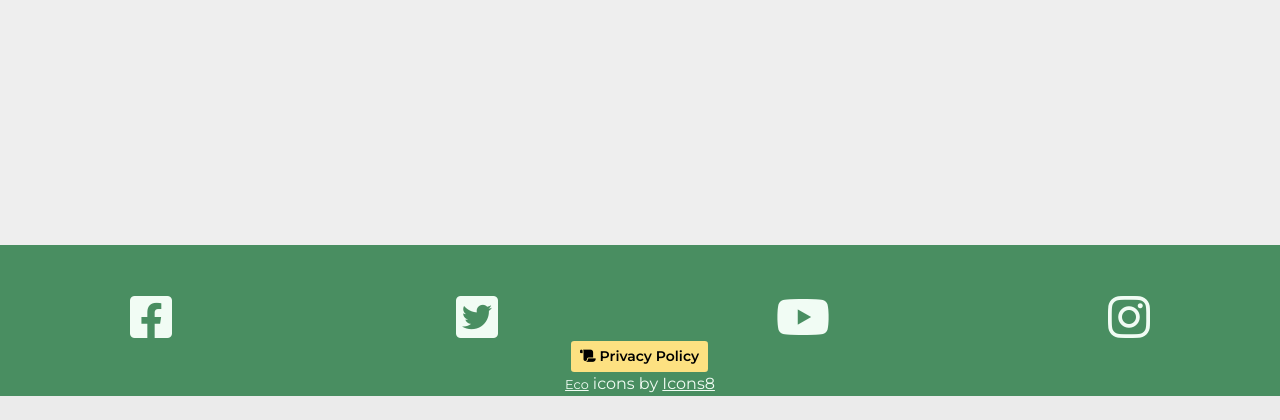
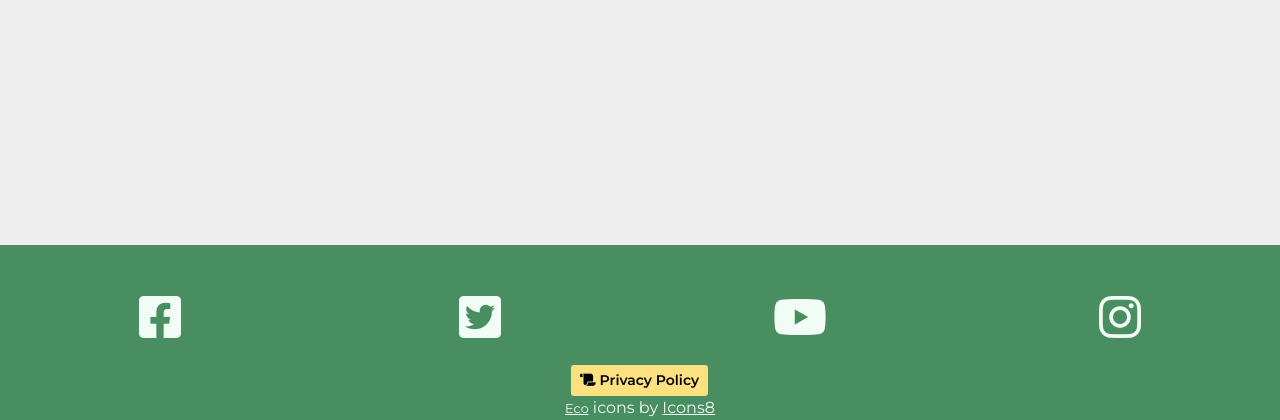
Before and after one commit to JoelMichaelRutter/team-1-apr-hackathon-earth-day, a Django app: page /add_reuse/ in a window 1280 px wide. Shown: the part 1501-1921 px from the top of the page. Before the commit the page ends 1897 px from the top, so only its background shows below. Run offline with Django 3.2, Linux system fonts and the light colour scheme; the visitor is signed in with stand-in values (Sample User, id 1); data that the repository does not hold is empty; some libraries are stand-ins or nearby versions; some web fonts are replaced.

Commit message:
fixed styling for contributions page, profile pageand base template guttering issues

```diff
--- a/contributions/templates/contributions/contributions.html
+++ b/contributions/templates/contributions/contributions.html
@@ -98,8 +98,9 @@
 {% else %}
 <div class="container mt-4">
     <div class="row justify-content-md-center">
-        <div class="col">
-            <p class="card-text p-3"><a class="nav-link profile-contribute-link hvr-sweep-to-right" href="{% url 'account_signup' %}"><i
+        <div class="col text-center">
+            <p class="card-text mont-font-bold p-3">
+                <a class="nav-link main-green-bg contrast-font fs-3 rounded-1 btn btn-large hvr-grow-shadow" href="{% url 'account_signup' %}"><i
                 class="fa-solid fa-leaf"></i> Sign Up To Contribute</a></p>
             </div>
         </div>
@@ -157,49 +158,6 @@
             {% endfor %}
         </div>
     </div>
-    <!-- <div class="col-12 col-lg-4 d-flex justify-content-center align-items-center remove-padding flex-column">
-        {% for x in recycle_actions %}
-        <div class="card" style="width: 18rem;">
-            <div class="card-body">
-                <h5 class="card-title">EaRRRth Action</h5>
-                <h6 class="card-subtitle mb-2 text-muted">{{ x }} -> {{ x.recycle_action }}</h6>
-                <p class="card-text">{{ x.recycle_description }}</p>
-                <h6 class="card-subtitle mb-2 text-muted">contributed by: {{ x.profile }}</h6>
-                on: {{ x.date }}
-            </div>
-        </div>
-
-        {% endfor %}
-        <h1>Total reuse actions taken so far: {{ reuse_count }}</h1>
-        {% for x in reuse_actions %}
-
-        <div class="card" style="width: 18rem;">
-            <div class="card-body">
-                <h5 class="card-title">EaRRRth Action</h5>
-                <h6 class="card-subtitle mb-2 text-muted">{{ x }} -> {{ x.reuse_action }}</h6>
-                <p class="card-text">{{ x.reuse_description }}</p>
-                <h6 class="card-subtitle mb-2 text-muted">contributed by: {{ x.profile }}</h6>
-                on: {{ x.date }}
-            </div>
-        </div>
-
-        {% endfor %}
-
-        <h1>Total reduce actions taken so far: {{ reduce_count }}</h1>
-        {% for x in reduce_actions %}
-
-        <div class="card" style="width: 18rem;">
-            <div class="card-body">
-                <h5 class="card-title">EaRRRth Action</h5>
-                <h6 class="card-subtitle mb-2 text-muted">{{ x }} -> {{ x.reduce_action }}</h6>
-                <p class="card-text">{{ x.reduce_description }}</p>
-                <h6 class="card-subtitle mb-2 text-muted">contributed by: {{ x.profile }}</h6>
-                on: {{ x.date }}
-            </div>
-        </div>
-
-        {% endfor %}
-    </div> -->
 </div>
 {% endblock %}
 
--- a/profiles/templates/profiles/profile.html
+++ b/profiles/templates/profiles/profile.html
@@ -9,7 +9,7 @@
 {% endblock %}
 
 {% block content %}
-<div class="container g-0 d-flex justify-content-center flex-column pt-5">
+<div class="container main-content g-0 d-flex justify-content-center flex-column pt-5">
     <div class="row g-0">
         <div class="col-3 d-flex align-items-center justify-content-center p-3">
             <img src="https://res.cloudinary.com/earrrth/image/upload/v1650846394/static/images/icons/icons8_reduce.ceb47e39c320.png" class="rounded me-2 end-0" alt="default profile avatar" style="height:12vmin; width:12vmin; border-radius: 50%; border: solid 1px grey;">
--- a/templates/base.html
+++ b/templates/base.html
@@ -134,12 +134,12 @@
       </div>
     </div>
   </div>
-  <div class="container-fluid main-content lower-contrast-bg g-0">
+  <div class="container-fluid lower-contrast-bg g-0">
     {% block content %}
     {%endblock %}
   </div>
   <footer class="mt-auto main-green-bg pt-5">
-    <div class="row my-auto" id="social-network-icons">
+    <div class="row g-0 my-auto" id="social-network-icons">
       <div class="col-3">
         <a href="https://www.facebook.com" target="_blank">
           <i class="fab fa-facebook-square contrast-font"></i>
@@ -162,7 +162,7 @@
       </div>
     </div>
 
-    <div class="row">
+    <div class="row mt-4 g-0">
       <div class="col-6 offset-3 text-center">
         <button type="button" class="btn btn-sm light-cta-button mont-font-bold hvr-grow-shadow"
           data-bs-toggle="modal" data-bs-target="#privacy-policy-modal"><i class="fa-solid fa-scroll"></i>
@@ -170,7 +170,7 @@
         </button>
       </div>
     </div>
-    <div class="row">
+    <div class="row g-0">
       <div class="col text-center mont-font contrast-font">
         <a target="_blank" href="https://icons8.com/icons/set/eco" class="contrast-font" style="font-size: 1.6vmin;">Eco</a> icons by <a target="_blank" href="https://icons8.com" class="contrast-font">Icons8</a>
       </div>
```
